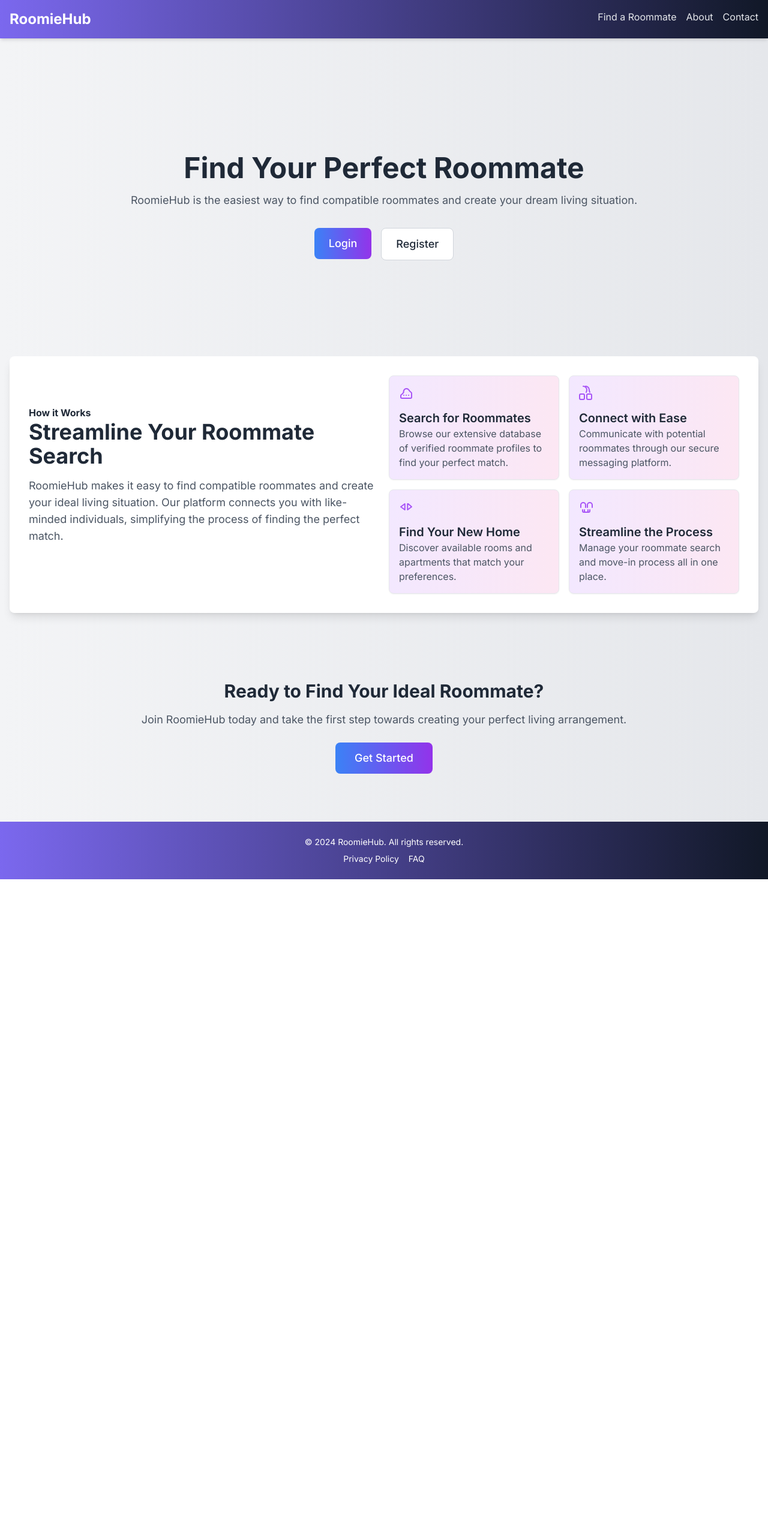
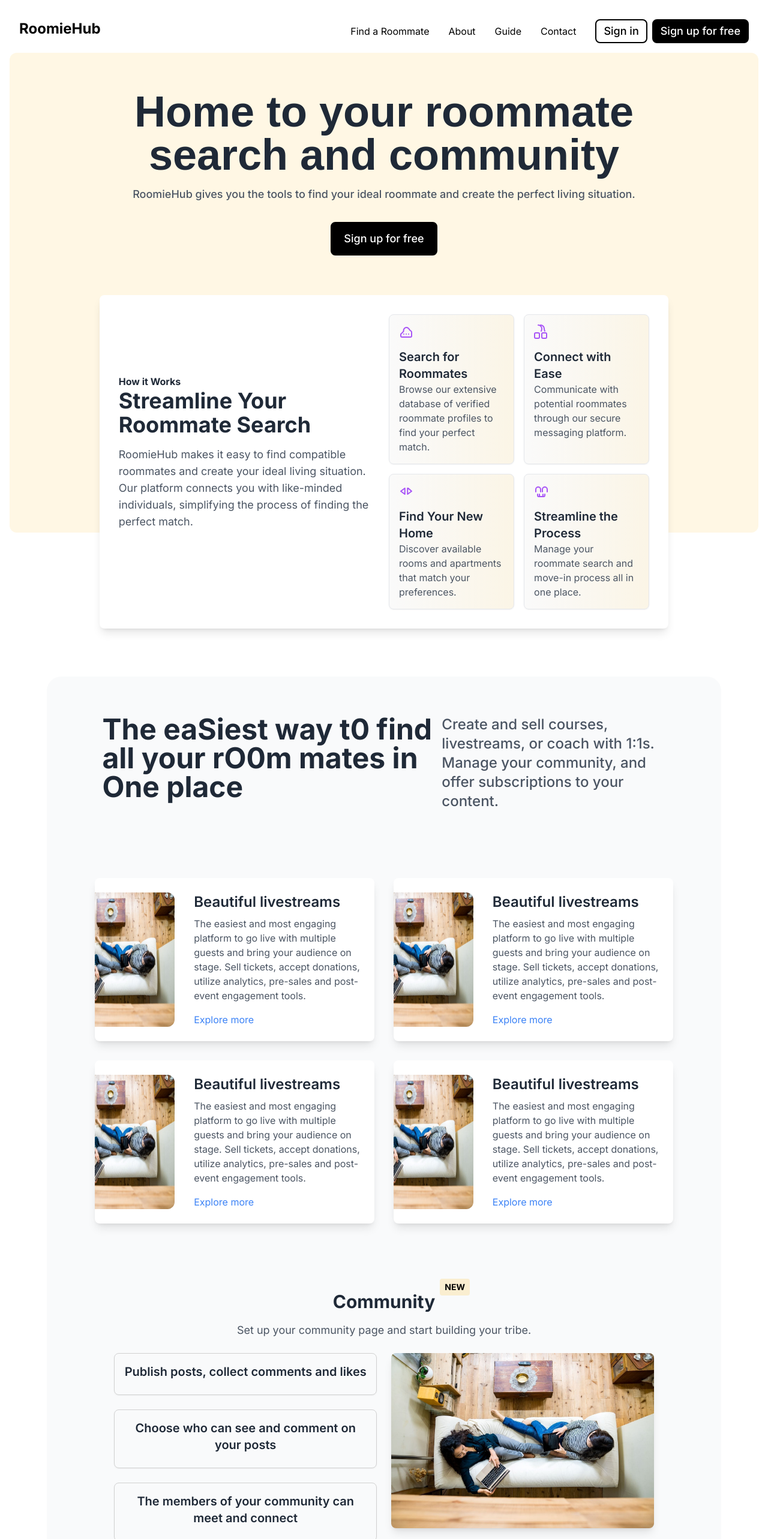
Before and after one commit to jariwala-jay/roomiehub, a Next.js app: page / in a window 1280 px wide. Shown: the top 2566 px of the page at 60% size. Before the commit the page ends 1466 px from the top, so only its background shows below. Built offline with nearby package versions, Linux system fonts and the light colour scheme.

Commit message:
hero updated

```diff
--- a/src/app/globals.css
+++ b/src/app/globals.css
@@ -1,6 +1,11 @@
 @tailwind base;
 @tailwind components;
 @tailwind utilities;
+
+
+
+@import url('https://fonts.googleapis.com/css2?family=Rubik:ital,wght@0,300..900;1,300..900&display=swap');
+
 
 :root {
   --foreground-rgb: 0, 0, 0;
@@ -17,7 +22,7 @@
 }
 
 body {
-
+  font-family:"Rubik", sans-serif;
 
 }
 
@@ -90,3 +95,28 @@ body {
 .message-input button:hover {
   background-color: #0056b3;
 }
+.custom-border {
+  position: relative;
+  border: 1px solid #d1d1d1;
+  transition: all 0.3s ease-in-out;
+}
+
+.custom-border::after {
+  content: '';
+  position: absolute;
+  bottom: -3px;
+  left: 0;
+  width: 100%;
+  height: 2px;
+  background: #facc15; /* Adjust this color to match the yellow color */
+  transform: scaleX(0);
+  transition: transform 0.1s ease-in-out;
+}
+
+.custom-border:hover {
+  border: 1px solid #000; /* Black border on hover */
+}
+
+.custom-border:hover::after {
+  transform: scaleX(1);
+}
--- a/src/app/page.tsx
+++ b/src/app/page.tsx
@@ -1,52 +1,35 @@
 "use client";
+import Navbar from "@/components/Navbar";
 import Image from "next/image";
 
 export default function Home() {
   return (
-    <div className="mx-auto">
-      <div className="flex flex-col items-center justify-center min-h-screen bg-gradient-to-r from-gray-100 to-gray-200">
-        <header className="w-full p-4 bg-gradient-to-r from-[#7B68EE] to-gray-900 shadow-md">
-          <div className="max-w-[1440px] flex justify-between w-full mx-auto">
-            <div className="text-2xl font-bold text-white">RoomieHub</div>
-            <nav className="space-x-4">
-              <a href="#" className="text-gray-200 hover:text-white">
-                Find a Roommate
-              </a>
-              <a href="#" className="text-gray-200 hover:text-white">
-                About
-              </a>
-              <a href="#" className="text-gray-200 hover:text-white">
-                Contact
-              </a>
-            </nav>
-          </div>
-        </header>
+    <div className="mx-auto p-[1rem]">
+      <Navbar />
 
-        <main className="flex flex-col items-center mt-16 text-center px-4">
+      <div
+        className="flex flex-col max-w-[2160px] relative w-full relative rounded-xl  mx-auto
+       items-center  min-h-screen bg-[#fff7e4]"
+      >
+        <main className="flex flex-col items-center mt-[5%] text-center px-4">
           <div className="flex flex-col items-center">
-            {" "}
-            <h1 className="text-5xl font-bold mt-[8rem] mb-4 text-gray-800">
-              Find Your Perfect Roommate
+            <h1 className="text-7xl max-w-[75%] font-rubik font-bold mb-4 text-gray-800">
+              Home to your roommate search and community
             </h1>
-            <p className="text-lg text-gray-600 mb-8">
-              RoomieHub is the easiest way to find compatible roommates and
-              create your dream living situation.
+            <p className="text-lg max-w-[70%] font-medium text-gray-600 mb-8">
+              RoomieHub gives you the tools to find your ideal roommate and
+              create the perfect living situation.
             </p>
             <div className="flex space-x-4 mb-40">
-              <a href="/login">
-                <button className="px-6 py-3 text-lg font-medium text-white bg-gradient-to-r from-blue-500 to-purple-600 rounded-lg hover:bg-gradient-to-r hover:from-blue-600 hover:to-purple-700 transition-colors duration-300">
-                  Login
-                </button>
-              </a>
               <a href="/register">
-                <button className="px-6 py-3 text-lg font-medium text-gray-800 bg-white border border-gray-300 rounded-lg hover:bg-gray-100 transition-colors duration-300">
-                  Register
+                <button className="px-5 py-3 border-black border-2 text-lg font-medium text-white bg-black rounded-lg hover:bg-white hover:text-black transition-colors duration-300">
+                  Sign up for free
                 </button>
               </a>
             </div>
           </div>
 
-          <section className="max-w-[1440px] w-full text-left bg-white p-8 rounded-lg shadow-lg">
+          <section className=" absolute -bottom-[20%] max-w-[76%]   w-full text-left bg-white p-8 rounded-lg shadow-lg">
             <div className="grid grid-cols-1 md:grid-cols-2 gap-4">
               <div className="my-auto flex-col">
                 <h2 className="text-md font-bold text-gray-800">
@@ -64,7 +47,7 @@ export default function Home() {
               </div>
               <div>
                 <div className="grid grid-cols-1 md:grid-cols-2 gap-4">
-                  <div className="p-4 bg-gradient-to-r from-purple-100 to-pink-100 border border-gray-200 rounded-lg shadow-sm flex flex-col items-start space-y-4">
+                  <div className="p-4 bg-gradient-to-r from-[#FAFAFA] to-[#FBF5E6] border border-gray-200 rounded-lg shadow-sm flex flex-col items-start space-y-4">
                     <div className="text-purple-500">
                       <svg
                         className="w-6 h-6"
@@ -91,7 +74,7 @@ export default function Home() {
                       </p>
                     </div>
                   </div>
-                  <div className="p-4 bg-gradient-to-r from-purple-100 to-pink-100 border border-gray-200 rounded-lg shadow-sm flex flex-col items-start space-y-4">
+                  <div className="p-4 bg-gradient-to-r from-[#FAFAFA] to-[#FBF5E6] border border-gray-200 rounded-lg shadow-sm flex flex-col items-start space-y-4">
                     <div className="text-purple-500">
                       <svg
                         className="w-6 h-6"
@@ -118,7 +101,7 @@ export default function Home() {
                       </p>
                     </div>
                   </div>
-                  <div className="p-4 bg-gradient-to-r from-purple-100 to-pink-100 border border-gray-200 rounded-lg shadow-sm flex flex-col items-start space-y-4">
+                  <div className="p-4 bg-gradient-to-r from-[#FAFAFA] to-[#FBF5E6] border border-gray-200 rounded-lg shadow-sm flex flex-col items-start space-y-4">
                     <div className="text-purple-500">
                       <svg
                         className="w-6 h-6"
@@ -145,7 +128,7 @@ export default function Home() {
                       </p>
                     </div>
                   </div>
-                  <div className="p-4 bg-gradient-to-r from-purple-100 to-pink-100 border border-gray-200 rounded-lg shadow-sm flex flex-col items-start space-y-4">
+                  <div className="p-4 bg-gradient-to-r from-[#FAFAFA] to-[#FBF5E6] border border-gray-200 rounded-lg shadow-sm flex flex-col items-start space-y-4">
                     <div className="text-purple-500">
                       <svg
                         className="w-6 h-6"
@@ -176,14 +159,197 @@ export default function Home() {
               </div>
             </div>
           </section>
+        </main>
+      </div>
+      <div className="relative h-[10rem]"></div>
+      <div className="flex flex-col rounded-3xl max-w-[90%] mx-auto items-center mt-20 justify-center min-h-screen bg-gray-50">
+        <main className="flex flex-col items-center mt-16 text-center px-20">
+          <div className="grid mb-20 grid-cols-5">
+            {" "}
+            <h1 className="text-5xl px-3 col-span-3 text-left font-bold mb-6 text-gray-800">
+              The eaSiest way t0 find all your rO0m mates in One place
+            </h1>
+            <p className=" text-2xl font-medium col-span-2 text-left text-gray-600 mb-8">
+              Create and sell courses, livestreams, or coach with 1:1s. Manage
+              your community, and offer subscriptions to your content.
+            </p>
+          </div>
+
+          <div className="max-w-[1440px] w-full grid grid-cols-1 md:grid-cols-2 gap-8 mb-20">
+            <div className="bg-white   grid grid-cols-2 pr-6 py-6 gap-4 rounded-lg shadow-lg">
+              <div className="relative   overflow-hidden">
+                <img
+                  src="/hero.jpg"
+                  alt="Beautiful livestreams"
+                  className="absolute -left-20 h-full w-[]  rounded-xl"
+                />
+              </div>
+              <div className="-ml-16 ">
+                {" "}
+                <h3 className="text-2xl text-left  font-semibold text-gray-800 mb-2">
+                  Beautiful livestreams
+                </h3>
+                <p className="text-left text-gray-600">
+                  The easiest and most engaging platform to go live with
+                  multiple guests and bring your audience on stage. Sell
+                  tickets, accept donations, utilize analytics, pre-sales and
+                  post-event engagement tools.
+                </p>
+                <a
+                  href="#"
+                  className="text-blue-500 text-left hover:underline mt-4 block"
+                >
+                  Explore more
+                </a>
+              </div>
+            </div>
+            <div className="bg-white   grid grid-cols-2 pr-6 py-6 gap-4 rounded-lg shadow-lg">
+              <div className="relative   overflow-hidden">
+                <img
+                  src="/hero.jpg"
+                  alt="Beautiful livestreams"
+                  className="absolute -left-20 h-full w-[]  rounded-xl"
+                />
+              </div>
+              <div className="-ml-16 ">
+                {" "}
+                <h3 className="text-2xl text-left  font-semibold text-gray-800 mb-2">
+                  Beautiful livestreams
+                </h3>
+                <p className="text-left text-gray-600">
+                  The easiest and most engaging platform to go live with
+                  multiple guests and bring your audience on stage. Sell
+                  tickets, accept donations, utilize analytics, pre-sales and
+                  post-event engagement tools.
+                </p>
+                <a
+                  href="#"
+                  className="text-blue-500 text-left hover:underline mt-4 block"
+                >
+                  Explore more
+                </a>
+              </div>
+            </div>
+            <div className="bg-white   grid grid-cols-2 pr-6 py-6 gap-4 rounded-lg shadow-lg">
+              <div className="relative   overflow-hidden">
+                <img
+                  src="/hero.jpg"
+                  alt="Beautiful livestreams"
+                  className="absolute -left-20 h-full w-[]  rounded-xl"
+                />
+              </div>
+              <div className="-ml-16 ">
+                {" "}
+                <h3 className="text-2xl text-left  font-semibold text-gray-800 mb-2">
+                  Beautiful livestreams
+                </h3>
+                <p className="text-left text-gray-600">
+                  The easiest and most engaging platform to go live with
+                  multiple guests and bring your audience on stage. Sell
+                  tickets, accept donations, utilize analytics, pre-sales and
+                  post-event engagement tools.
+                </p>
+                <a
+                  href="#"
+                  className="text-blue-500 text-left hover:underline mt-4 block"
+                >
+                  Explore more
+                </a>
+              </div>
+            </div>
+            <div className="bg-white   grid grid-cols-2 pr-6 py-6 gap-4 rounded-lg shadow-lg">
+              <div className="relative   overflow-hidden">
+                <img
+                  src="/hero.jpg"
+                  alt="Beautiful livestreams"
+                  className="absolute -left-20 h-full w-[]  rounded-xl"
+                />
+              </div>
+              <div className="-ml-16 ">
+                {" "}
+                <h3 className="text-2xl text-left  font-semibold text-gray-800 mb-2">
+                  Beautiful livestreams
+                </h3>
+                <p className="text-left text-gray-600">
+                  The easiest and most engaging platform to go live with
+                  multiple guests and bring your audience on stage. Sell
+                  tickets, accept donations, utilize analytics, pre-sales and
+                  post-event engagement tools.
+                </p>
+                <a
+                  href="#"
+                  className="text-blue-500 text-left hover:underline mt-4 block"
+                >
+                  Explore more
+                </a>
+              </div>
+            </div>
+          </div>
+
+          <section className="w-full  p-8 rounded-lg ">
+            <h2 className="text-3xl font-bold mb-4 relative text-gray-800">
+              Community{" "}
+              <span className="bg-[#faeed0] absolute -top-5 text-black text-sm px-2 py-1 rounded ml-2">
+                NEW
+              </span>
+            </h2>
+            <p className="text-lg text-gray-600 mb-6">
+              Set up your community page and start building your tribe.
+            </p>
+            <div className="grid grid-cols-2 gap-6 mb-6">
+              <div className=" flex flex-col gap-6">
+                {" "}
+                <div className="custom-border p-4 rounded-lg border border-gray-200 shadow-sm">
+                  <h4 className="text-xl font-semibold text-gray-800 mb-2">
+                    Publish posts, collect comments and likes
+                  </h4>
+                </div>
+                <div className=" custom-border p-4 rounded-lg border border-gray-200 shadow-sm">
+                  <h4 className="text-xl font-semibold text-gray-800 mb-2">
+                    Choose who can see and comment on your posts
+                  </h4>
+                </div>
+                <div className=" custom-border p-4 rounded-lg border border-gray-200 shadow-sm">
+                  <h4 className="text-xl font-semibold text-gray-800 mb-2">
+                    The members of your community can meet and connect
+                  </h4>
+                </div>
+              </div>
+
+              <div className=" w-full ">
+                <img
+                  src="/hero.jpg"
+                  alt="Community feature screenshot"
+                  className="w-full  rounded-lg shadow-lg"
+                />
+              </div>
+            </div>
+          </section>
+        </main>
+
+        <footer className="w-full py-6 bg-gradient-to-r from-purple-500 to-purple-800 mt-12">
+          <div className="text-center text-white text-sm">
+            © 2024 RoomieHub. All rights reserved.
+          </div>
+          <div className="flex justify-center space-x-4 mt-2 text-white text-sm">
+            <a href="#" className="hover:underline">
+              Privacy Policy
+            </a>
+            <a href="#" className="hover:underline">
+              FAQ
+            </a>
+          </div>
+        </footer>
+      </div>
+      <div>
         <section className="mt-20 py-8">
           <div className="max-w-screen-lg mx-auto text-center">
             <h2 className="text-3xl font-bold mb-4 text-gray-800">
               Ready to Find Your Ideal Roommate?
             </h2>
             <p className="text-lg text-gray-600 mb-6">
-                Join RoomieHub today and take the first step towards creating
-                your perfect living arrangement.
+              Join RoomieHub today and take the first step towards creating your
+              perfect living arrangement.
             </p>
             <a
               href="/register"
@@ -193,8 +359,6 @@ export default function Home() {
             </a>
           </div>
         </section>
-        </main>
-
         <footer className="w-full py-6 bg-gradient-to-r from-[#7B68EE] to-gray-900 mt-12">
           <div className="text-center text-white text-sm">
             © 2024 RoomieHub. All rights reserved.
--- /dev/null
+++ b/src/components/Navbar.tsx
@@ -0,0 +1,40 @@
+import React from 'react'
+
+const Navbar = () => {
+  return (
+    <div className="flex w-full ">
+      <header className="w-full flex rounded-xl p-4 bg-none ">
+        <div className="max-w-[1440px] flex justify-between w-full mx-auto">
+          <div className="text-2xl font-bold text-black">RoomieHub</div>
+          <nav className="space-x-8">
+            <a href="#" className="text-black hover:text-[#464646]">
+              Find a Roommate
+            </a>
+            <a href="#" className="text-black hover:text-[#464646]">
+              About
+            </a>
+            <a href="#" className="text-black hover:text-[#464646]">
+              Guide
+            </a>
+            <a href="#" className="text-black hover:text-[#464646]">
+              Contact
+            </a>
+
+            <a href="/login">
+              <button className="px-3 py-1 -mr-6 text-lg  font-medium text-black bg-none border-black border-2 rounded-lg hover:bg-white hover:text-black transition-colors duration-300">
+                Sign in
+              </button>
+            </a>
+            <a href="/register">
+              <button className="px-3 py-1 border-black border-2 text-lg font-medium text-white bg-black rounded-lg hover:bg-white hover:text-black transition-colors duration-300">
+                Sign up for free
+              </button>
+            </a>
+          </nav>
+        </div>
+      </header>
+    </div>
+  );
+}
+
+export default Navbar
--- a/tailwind.config.ts
+++ b/tailwind.config.ts
@@ -13,6 +13,9 @@ const config: Config = {
         "gradient-conic":
           "conic-gradient(from 180deg at 50% 50%, var(--tw-gradient-stops))",
       },
+      fontFamily:{
+        'rubik': ["Rubik", 'sans-serif'],
+      },
     },
   },
   plugins: [],
```
Lines whose indentation alone changed are shown as unchanged.
